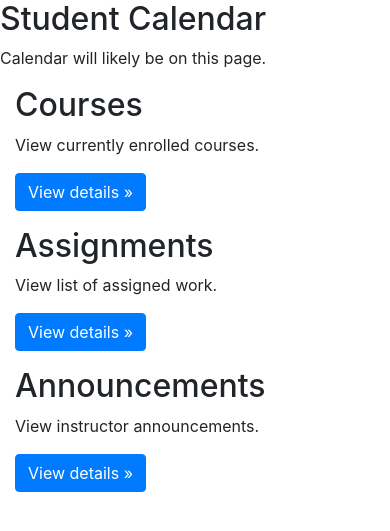
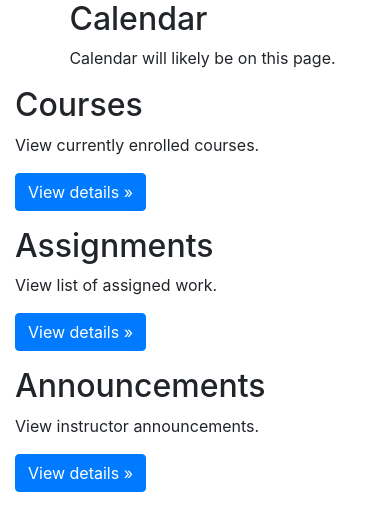
Before and after one commit to leviprice97/canvaslite, a Django app: page / in a window 390 px wide. Shown: the part 56-587 px from the top of the page. Run offline with Django 3.2, Linux system fonts and the light colour scheme; some libraries are stand-ins or nearby versions.

Commit message:
Add responsive elements to home page.

```diff
--- a/lms/templates/lms/home_view_public.html
+++ b/lms/templates/lms/home_view_public.html
@@ -1,15 +1,15 @@
 {% extends 'lms/base.html' %}
 {% block content %}
-<html lang="en">
-<body>
-    <div>
-        <h2>Student Calendar</h2>
-        <p>Calendar will likely be on this page.</p>
-    </div>
 
-    <!-- This is where calendar stuff should go -->
-
-    <div class="content container">
+    <div style="padding-left: 15Px;" class="content contain">
+        <div class="row">
+            <div class="mx-auto">
+                <div class="caption">
+                    <h2>Calendar</h2>
+                    <p>Calendar will likely be on this page.</p>
+                </div>
+            </div>
+        </div>
         <div class="row">
             <div class="col-md-12">
                 <div class="links">
@@ -43,6 +43,4 @@
             </div>
         </div>
     </div>
-</body>
-</html>
 {% endblock %}
```
